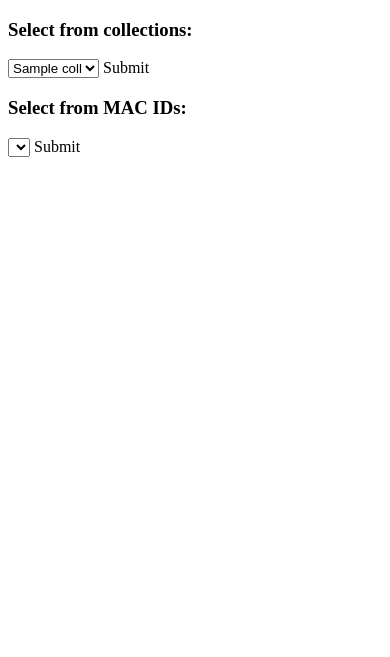
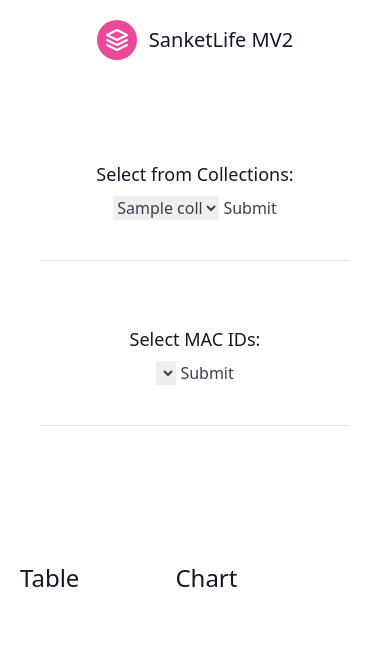
Before and after one commit to agatsa1/mv2dashboard, a Flask app: template app/templates/index.html in a window 390 px wide. Shown: the top 657 px of the page. Run offline with Flask 2, Linux system fonts and the light colour scheme; the template is opened without the code that fills it: most values are stand-ins (such as "Sample title", 1, 10 or a date in 2020); lists and menus that the app fills with data are empty; some libraries are stand-ins or nearby versions.

Commit message:
updated with Dockerfile

```diff
--- a/app/app.py
+++ b/app/main.py
@@ -1,12 +1,8 @@
 from flask import Flask, jsonify, request
 from flask import Flask, request, Response, render_template
 from flask_pymongo import PyMongo
+from pymongo.errors import ConnectionFailure, AutoReconnect
 import json
-#from flask_mongoengine import MongoEngine
-#from pymongo import MongoClient
-
-#from database.db import initialize_db
-#from database.models import bps, sugars, spo2, temps
 
 app = Flask(__name__)
 
@@ -20,12 +16,16 @@ mongo = PyMongo(app)
 @app.route('/', methods=['GET','POST'])
 def hello():
     if request.method == 'GET':
-        coll = mongo.db.collection_names()
+        try:
+            coll = mongo.db.collection_names()
+        except AutoReconnect:
+            coll = mongo.db.collection_names()
+            #mongo = PyMongo(app)
         return render_template("index.html", collections=coll)
     elif request.method == 'POST':
         data = request.get_json()
         if data['Block'] == 1:
-            print 'Block1: ',data, '\n'
+            print 'Block1: Fetched ', data, '\n'
             macID = mongo.db[data['select_col']].distinct('macId')
             print data['select_col'], macID
 
@@ -36,7 +36,7 @@ def hello():
 
             recrds = mongo.db[data['select_col']].find({'macId':data['select_mac']}).sort([('_id', -1)])
             recrds_data = [i for i in recrds]
-            print 'Block2: Fetched ', data['select_col'], len(recrds_data), recrds_data, '\n'
+            print 'Block2: Fetched ', data['select_col'], len(recrds_data), '\n'
 
 
             payload_data = []
@@ -53,7 +53,9 @@ def hello():
                         'Name': recrds_data[rw]['name'] if 'name' in recrds_data[rw].keys() else '',
                         'Email': recrds_data[rw]['email'] if 'email' in recrds_data[rw].keys() else ''
                         })
-                    #systolicSeries.sppend([,rw])
+                    #systolicSeries.insert(0, [rw, recrds_data[rw]['diastolic']])
+                    #diastolicSeries.insert(0, [rw, recrds_data[rw]['systolic']])
+                    otherSeries.insert(0, [rw, recrds_data[rw]['diastolic'],recrds_data[rw]['systolic']])
                 else:
                     key = collection_key_value[ data['select_col'] ]
                     payload_data.append({
@@ -62,14 +64,27 @@ def hello():
                         'Name': recrds_data[rw]['name'] if 'name' in recrds_data[rw].keys() else '',
                         'Email': recrds_data[rw]['email'] if 'email' in recrds_data[rw].keys() else ''
                         })
-                    otherSeries.append([rw, recrds_data[rw][key]])
+                    otherSeries.insert(0, [rw, recrds_data[rw][key]])
+
+            for i in range(len(otherSeries)):
+                otherSeries[i][0] = i
+
+
+
+            """for rw in range(len(recrds_data),-1,-1):
+                key = collection_key_value[ data['select_col'] ]
+                otherSeries.insert(0, [rw, recrds_data[rw][key]])"""
 
             payload_object = {
                 'macId': data['select_mac'],
                 'data':payload_data,
-                'otherSeries':otherSeries
+                'otherSeries':otherSeries,
+                'diastolicSeries':diastolicSeries,
+                'systolicSeries':systolicSeries
             }
-            print payload_object
+
+            print otherSeries
+            # print payload_object
 
             return payload_object
 
--- a/app/templates/index.html
+++ b/app/templates/index.html
@@ -1,8 +1,38 @@
 <!DOCTYPE html>
-<html>
+<html lang="en">
 
 <head>
-    <title>Python Dashboard</title>
+    <!--<title>Python Dashboard</title>-->
+    <meta charset="UTF-8">
+    <meta name="viewport" content="width=device-width, initial-scale=1.0">
+    <link href="https://unpkg.com/tailwindcss@^1.0/dist/tailwind.min.css" rel="stylesheet">
+
+    <header class="text-gray-700 body-font">
+        <div class="container mx-auto flex flex-wrap p-5 flex-col md:flex-row items-center">
+            <nav class="flex lg:w-2/5 flex-wrap items-center text-base md:ml-auto">
+                <!--<a class="mr-5 hover:text-gray-900">First Link</a>
+                <a class="hover:text-gray-900">Fourth Link</a>-->
+            </nav>
+            <a
+                class="flex order-first lg:order-none lg:w-1/5 title-font font-medium items-center text-gray-900 lg:items-center lg:justify-center mb-4 md:mb-0">
+                <svg xmlns="http://www.w3.org/2000/svg" fill="none" stroke="currentColor" stroke-linecap="round"
+                    stroke-linejoin="round" stroke-width="2" class="w-10 h-10 text-white p-2 bg-pink-500 rounded-full"
+                    viewBox="0 0 24 24">
+                    <path d="M12 2L2 7l10 5 10-5-10-5zM2 17l10 5 10-5M2 12l10 5 10-5"></path>
+                </svg>
+                <span class="ml-3 text-xl">SanketLife MV2</span>
+            </a>
+            <div class="lg:w-2/5 inline-flex lg:justify-end ml-5 lg:ml-0">
+                <!--<button
+                    class="inline-flex items-center bg-gray-200 border-0 py-1 px-3 focus:outline-none hover:bg-gray-300 rounded text-base mt-4 md:mt-0">Button
+                    <svg fill="none" stroke="currentColor" stroke-linecap="round" stroke-linejoin="round"
+                        stroke-width="2" class="w-4 h-4 ml-1" viewBox="0 0 24 24">
+                        <path d="M5 12h14M12 5l7 7-7 7"></path>
+                    </svg>
+                </button>-->
+            </div>
+        </div>
+    </header>
     <style>
         th,
         td,
@@ -24,46 +54,71 @@
             font-weight: bold;
         }
     </style>
+
 </head>
 
 <body>
+    <script src="https://www.gstatic.com/charts/loader.js"></script>
+
+    <section class="text-gray-700 body-font">
+        <div class="container px-10 py-10 mx-auto">
+            <div class="flex items-center lg:w-2/5 mx-auto border-b pb-10 mb-10 border-gray-200 sm:flex-row flex-col">
+                <div class="flex-grow sm:text-left text-center mt-6 sm:mt-0">
+                    <!-- Select collections from database to proceed further -->
+                    <h2 class="text-gray-900 text-lg title-font font-medium mb-2">Select from Collections:</h2>
                     <div id="Block1_collection">
-        <!-- Select collections from database to proceed further -->
-        <h3> Select from collections: </h3>
                         <form>
                             <select name="selectform" id="res" method="GET" action="/">
                                 {% for coll in collections %}
                                 <option value="{{coll}}" SELECTED>{{coll}}</option>"
                                 {% endfor %}
                             </select>
-            <a id="demo" onclick="selectCollection()" class="button execute" name="submit" value="submit">Submit</a>
+                            <a id="demo" onclick="selectCollection()" class="button execute" name="submit"
+                                value="submit">Submit</a>
                         </form>
                     </div>
-
+                </div>
+            </div>
+            <div class="flex items-center lg:w-2/5 mx-auto border-b pb-10 mb-10 border-gray-200 sm:flex-row flex-col">
+                <div class="flex-grow sm:text-left text-center mt-6 sm:mt-0">
+                    <!-- Select macId from collection to proceed further -->
+                    <h2 class="text-gray-900 text-lg title-font font-medium mb-2">Select MAC IDs:</h2>
                     <div id="Block2_macid">
-        <!-- Select macId from collection to proceed further -->
-        <h3> Select from MAC IDs: </h3>
                         <form>
                             <select name="selectform" id="mac" method="GET" action="/">
 
                             </select>
-            <a id="demo" onclick="selectMacID()" class="button execute" name="submit" value="submit">Submit</a>
+                            <a id="demo" onclick="selectMacID()" class="button execute" name="submit"
+                                value="submit">Submit</a>
                         </form>
                     </div>
+                </div>
+            </div>
+            <!--<button
+                class="flex mx-auto mt-20 text-white bg-indigo-500 border-0 py-2 px-8 focus:outline-none hover:bg-indigo-600 rounded text-lg">Button</button>-->
+        </div>
+    </section>
 
+    <section class="text-gray-700 body-font overflow-hidden">
+        <div class="container px-5 py-10 mx-auto">
+            <div class="flex flex-wrap -m-12">
+                <div class="p-12 md:w-1/2 flex flex-col">
+                    <h2 class="sm:text-3xl text-2xl title-font font-medium text-gray-900 mt-4 mb-4">Table</h2>
                     <div id="Block3_showTable">
                         <!-- Showcase further data -->
                         <p id="showData"></p>
                     </div>
-
-    <script src="https://www.gstatic.com/charts/loader.js"></script>
+                </div>
+                <div class="p-12 md:w-1/2 flex flex-col">
+                    <h2 class="sm:text-3xl text-2xl title-font font-medium text-gray-900 mt-4 mb-4">Chart</h2>
                     <!--<div id="Block4_showChart">-->
                     <div id="drawChart">
-        <!-- Showcase further data
-
-            <p id="drawChart"></p>
-        -->
+                        <!-- Showcase further data <p id="drawChart"></p>-->
                     </div>
+                </div>
+            </div>
+        </div>
+    </section>
 
 </body>
 
@@ -132,7 +187,17 @@
                 console.log(result)
                 console.log(result.otherSeries)
                 CreateTableFromJSON(result)
+
+                if (result.systolicSeries.length != 0) {
+                    console.log("Systolic:", result.systolicSeries.length)
+                    drawBackgroundColor2(result.otherSeries)
+                    //drawBackgroundColor(result.systolicSeries)
+                    //drawBackgroundColor(result.diastolicSeries)
+
+                } else {
+                    console.log("Other:", result.otherSeries.length)
                     drawBackgroundColor(result.otherSeries)
+                }
 
             })
             .catch(error => console.log('error', error));
@@ -194,7 +259,33 @@
 
     function drawBackgroundColor(e) {
         var c = e;
-        console.log(typeof(c))
+        console.log(typeof (c))
+        console.log(c)
+
+        var data = new google.visualization.DataTable();
+        data.addColumn('number', 'Index');
+        data.addColumn('number', 'Diastolic');
+        data.addColumn('number', 'Systolic');
+
+        data.addRows(c);
+
+        var options = {
+            hAxis: {
+                title: 'MV2'
+            },
+            vAxis: {
+                title: 'Value'
+            },
+            backgroundColor: '#f1f8e9'
+        };
+
+        var chart = new google.visualization.LineChart(document.getElementById('drawChart'));
+        chart.draw(data, options);
+    }
+
+    function drawBackgroundColor2(e) {
+        var c = e;
+        console.log(typeof (c))
         console.log(c)
 
         var data = new google.visualization.DataTable();
--- a/app/templates/result.html
+++ /dev/null
@@ -1,4 +0,0 @@
-<title>Python Dashboard: Result</title>
-<body>
-    <p> Fetch success </p>
-</body>
```
Also changed, not shown: app/requirements.txt (+14 -0 lines), 1 other file. Lines whose indentation alone changed are shown as unchanged.
